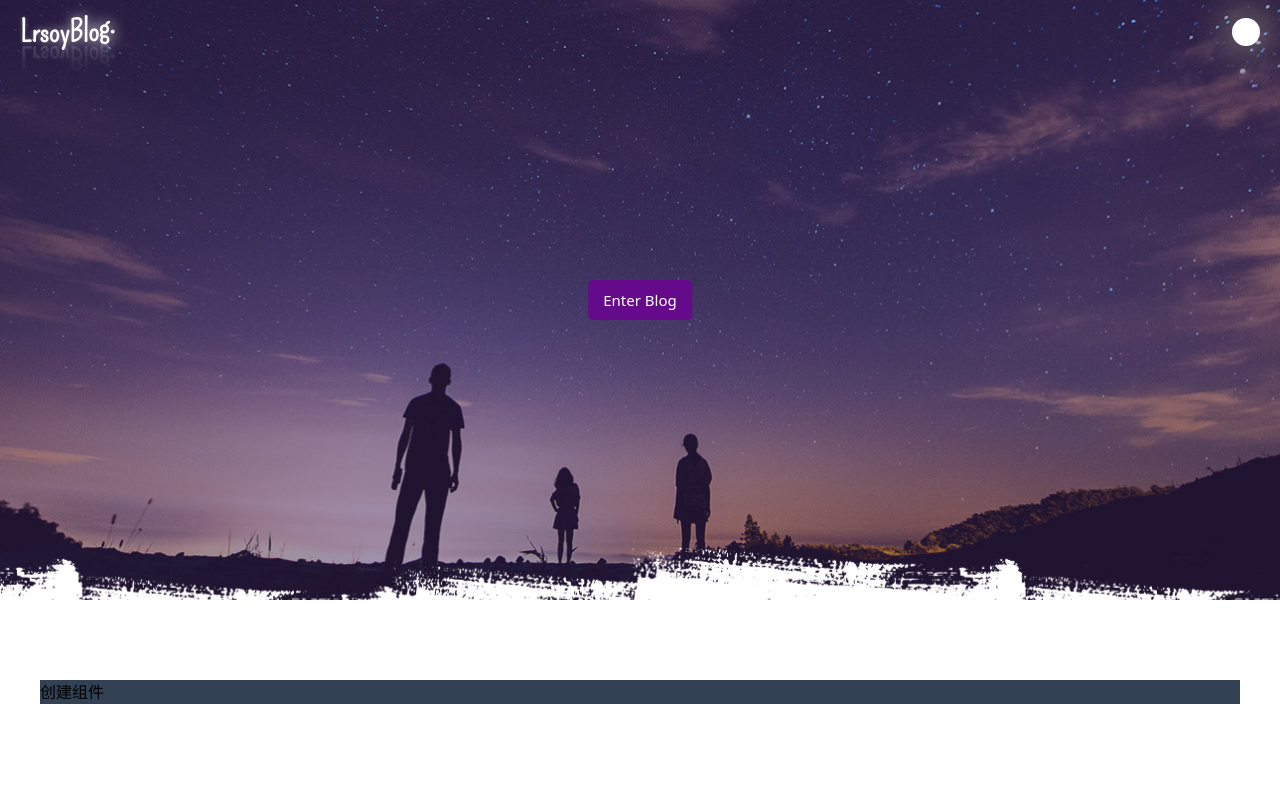
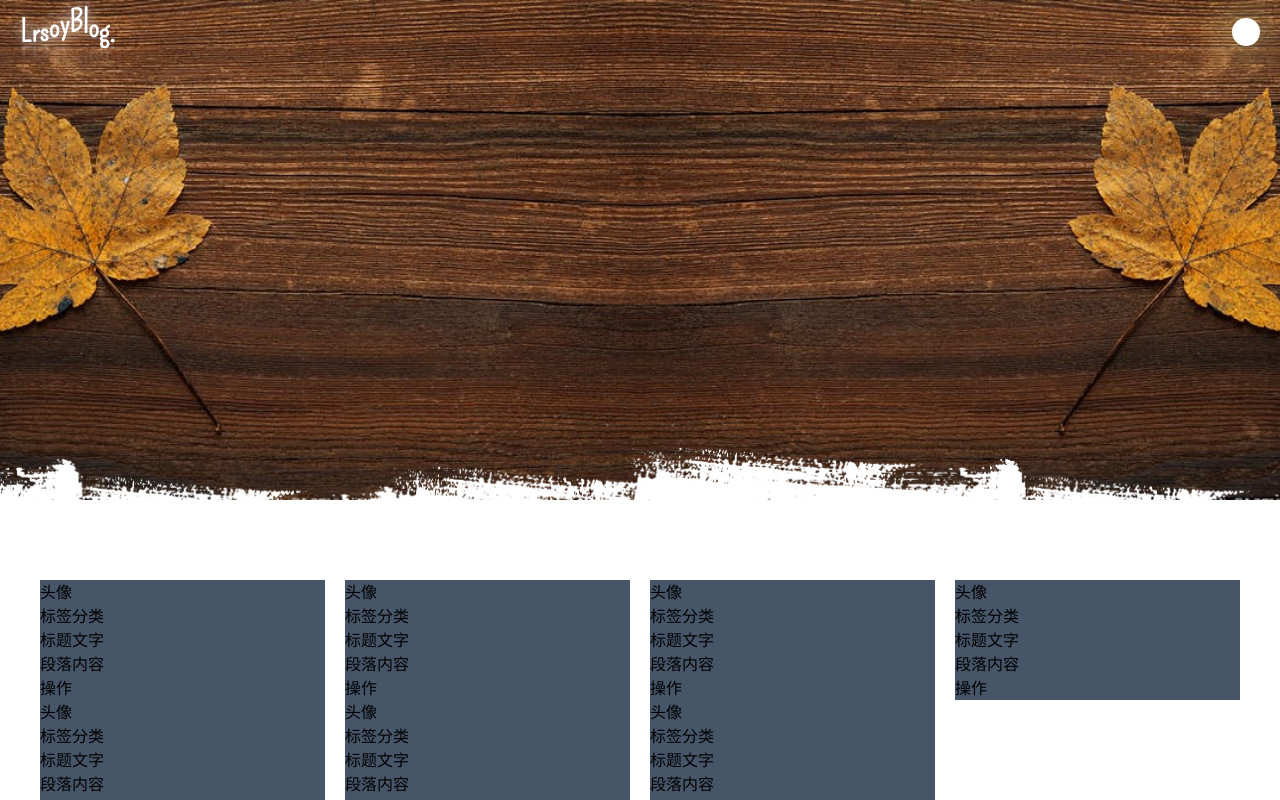
Before and after one commit to lrsoy/my_blog, a Vue app: page / in a window 1280 px wide. Built offline with nearby package versions, Linux system fonts and the light colour scheme.

Commit message:
修改布局

```diff
--- a/src/views/home/components/home-banner.vue
+++ b/src/views/home/components/home-banner.vue
@@ -6,17 +6,17 @@ import HomeNav from './home-nav.vue'
 <template>
   <header class="home-banner">
     <HomeNav />
-    <div class="enter-blog">
+    <!-- <div class="enter-blog">
       <span class="enter">
         <a href="#">Enter Blog</a>
       </span>
-    </div>
+    </div>-->
   </header>
 </template>
 
 <style lang="scss" scoped>
 .home-banner {
-  @apply relative w-full h-[600px] bg-[url('~/assets/images/banner.jpg')] bg-cover bg-center bg-no-repeat; // bg-fixed
+  @apply relative w-full h-[500px] bg-[url('~/assets/images/pexels-photo-220116.jpeg')] bg-cover bg-center bg-no-repeat; // bg-fixed
   &::after {
     @apply absolute -bottom-20 left-0  h-36 w-full bg-[url('~/assets/images/h1-rev-bottom.png')]  bg-cover bg-center bg-no-repeat;
     content: "";
--- a/src/views/home/components/home-main-list.vue
+++ b/src/views/home/components/home-main-list.vue
@@ -3,16 +3,38 @@
 <script setup lang="ts">
 </script>
 <template>
-  <section class="home-main-list">
-    <div class="continer">创建组件</div>
+  <section class="home-main-list-recommend">
+    <div class="continer">
+      <template v-for="item in 10">
+        <div class="item">
+          <div class="img"></div>
+          <div class="content">
+            <div>头像</div>
+            <div class="classification">标签分类</div>
+            <h2>标题文字</h2>
+            <div>
+              <p>段落内容</p>
+            </div>
+            <div class="operate">操作</div>
+          </div>
+        </div>
+      </template>
+    </div>
   </section>
 </template>
 
 <style lang="scss">
-.home-main-list {
+.home-main-list-recommend {
   @apply w-full h-auto flex justify-center;
   .continer {
-    @apply w-[1200px] h-auto bg-slate-700 mt-20;
+    @apply w-[1200px] h-auto  mt-20 columns-4 gap-[20px];
+    .item {
+      @apply w-full h-auto bg-slate-600;
+      break-inside: avoid;
+      .img {
+        @apply w-full h-auto;
+      }
+    }
   }
 }
 </style>
```
Also changed, not shown: src/assets/images/shitu_b01.jpg (added).
